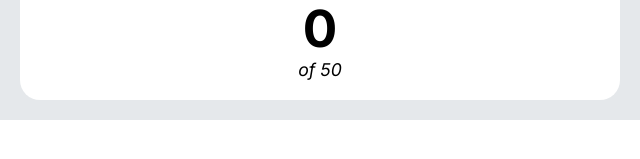
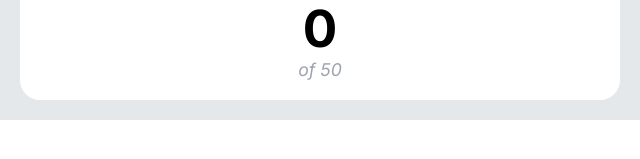
Before and after one commit to BuhleMtshali/mini-projects, a website: page passanger-counter-js/index.html in a window 1280 px wide. Shown: the part 227-386 px from the top of the page, 320-960 px from the left. Drawn offline with Linux system fonts and the light colour scheme.

Commit message:
updated the text

```diff
--- a/passanger-counter-js/app.css
+++ b/passanger-counter-js/app.css
@@ -80,5 +80,5 @@ header small{
 .counter-container .top small{
     font-style: italic;
     font-size: 1.1rem;
-
+    color: rgb(156, 163, 175);
 }
```
